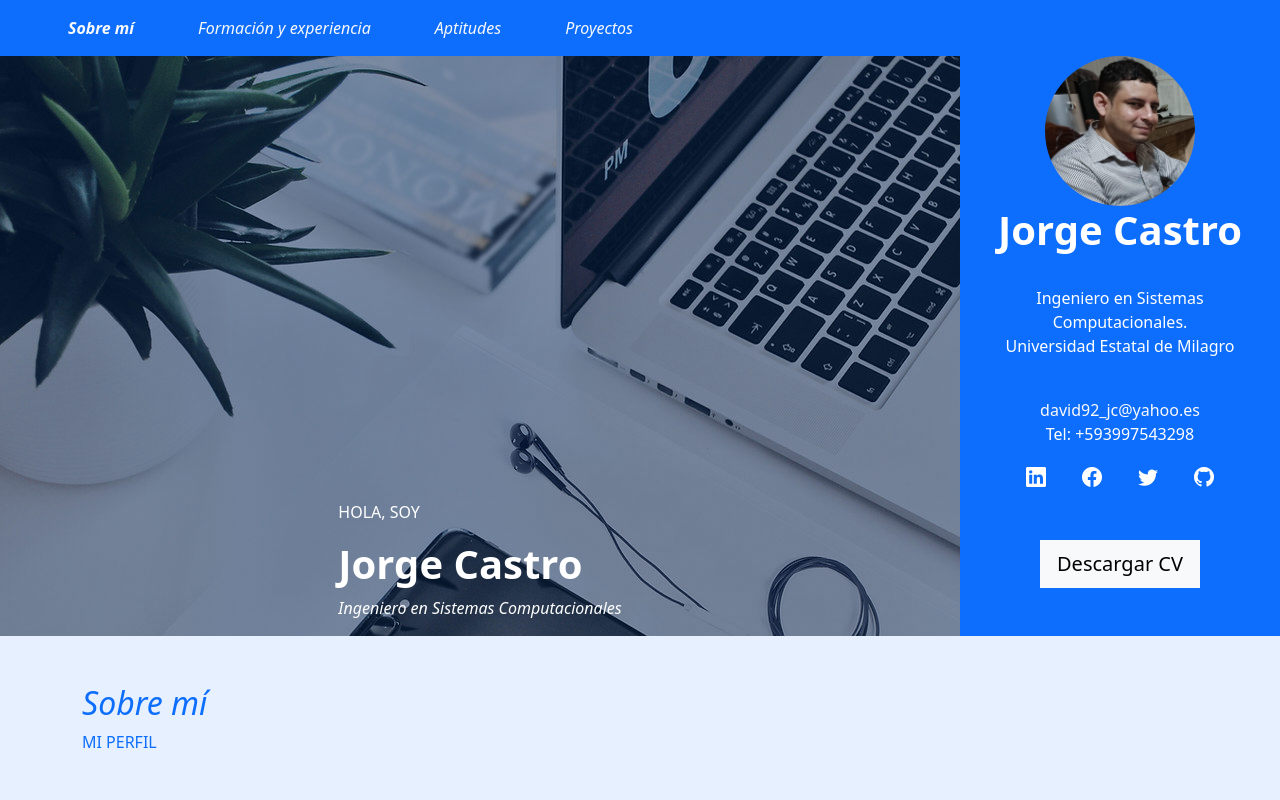
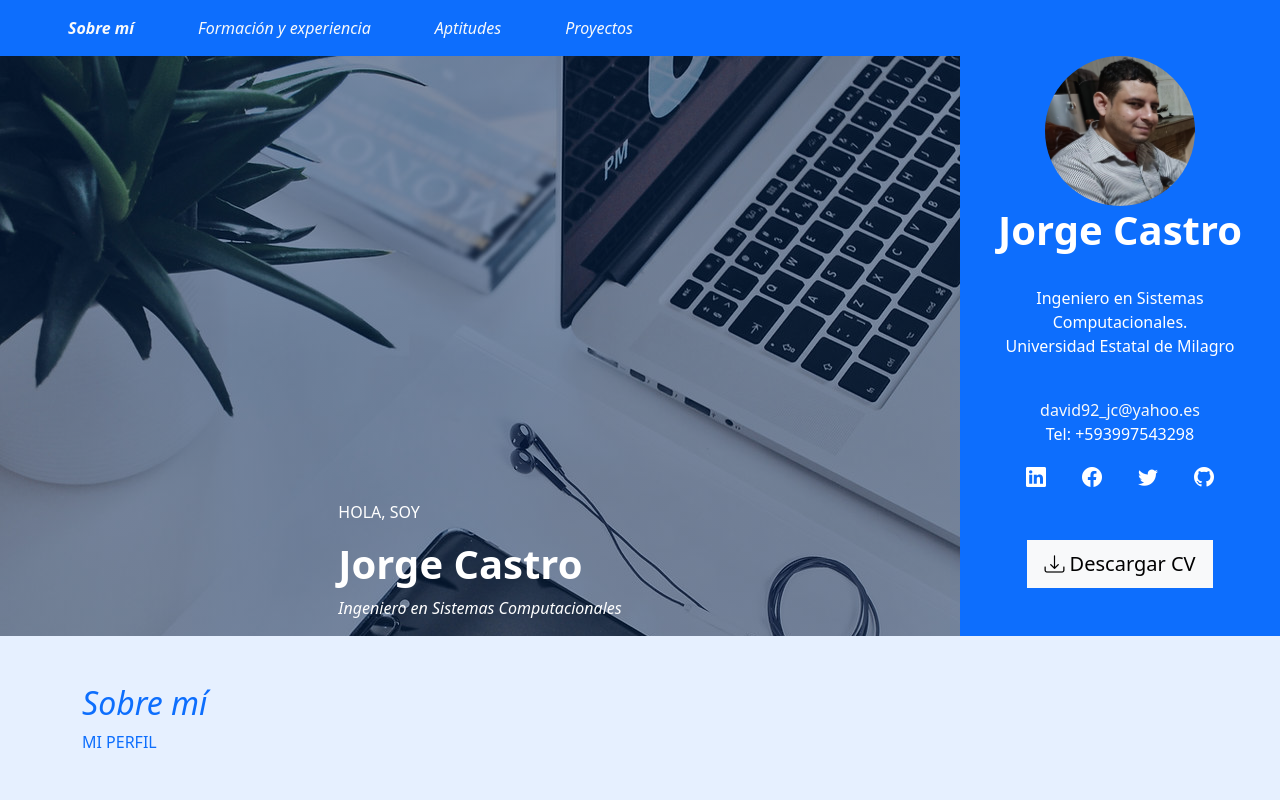
Before and after one commit to jeici21/portfolio, a React (Vite) app: page / in a window 1280 px wide. Shown: the top 800 px of the page. Built offline with nearby package versions, Linux system fonts and the light colour scheme.

Commit message:
correcciones menores

```diff
--- a/src/components/Portada.tsx
+++ b/src/components/Portada.tsx
@@ -1,19 +1,13 @@
 import styled from 'styled-components'
 import fondo from '../assets/fondo.jpg'
 import yo from '../assets/yo.jpeg'
+import CV from '/Jorge_Castro_Vargas.pdf'
 
 const Div = styled.div`
     background: linear-gradient(rgba(1, 33, 82, 0.5), rgba(1, 33, 82, 0.5)), url(${fondo}) fixed;
 `;
 
 const Portada = () => {
-    const handleDownloadCV = () => {
-        const downloadLink = document.createElement('a');
-        downloadLink.href = '/Jorge_Castro_Vargas.pdf';
-        downloadLink.download = 'Jorge Castro Vargas.pdf';
-        downloadLink.click();
-    };
-
     return (
         <div className='container-fluid'>
             <div className="row">
@@ -27,19 +21,24 @@ const Portada = () => {
                 <div className="col text-bg-primary text-center">
                     <img src={yo} alt="Yo" width="150" height='150' className='rounded-circle' />
                     <h1 className='fw-bold'>Jorge Castro</h1>
-                    <p className='py-4'>Ingeniero en Sistemas Computacionales. <br/>Universidad Estatal de Milagro</p>
+                    <p className='py-4'>Ingeniero en Sistemas Computacionales. <br />Universidad Estatal de Milagro</p>
                     <a href="mailto:david92_jc@yahoo.es" className='link-light link-underline-opacity-0 link-underline-opacity-100-hover'>
                         david92_jc@yahoo.es
                     </a>
                     <p>Tel: +593997543298</p>
                     <div className='row px-5 fs-5'>
-                        <a href="https://www.linkedin.com/in/jorge-castro-vargas-7242a8129/" target='_blank' className='col bi bi-linkedin text-white' />
-                        <a href="https://www.facebook.com/jeici21/" target='_blank' className='col bi bi-facebook text-white' />
-                        <a href="https://twitter.com/cijei21" target='_blank' className='col bi bi-twitter text-white' />
-                        <a href="https://github.com/jeici21" target='_blank' className='col bi bi-github text-white' />
+                        <a href="https://www.linkedin.com/in/jorge-castro-vargas-7242a8129/"
+                            rel="noopener noreferrer" target='_blank' className='col bi bi-linkedin text-white' />
+                        <a href="https://www.facebook.com/jeici21/" target='_blank'
+                            rel="noopener noreferrer" className='col bi bi-facebook text-white' />
+                        <a href="https://twitter.com/cijei21" target='_blank'
+                            rel="noopener noreferrer" className='col bi bi-twitter text-white' />
+                        <a href="https://github.com/jeici21" target='_blank'
+                            rel="noopener noreferrer" className='col bi bi-github text-white' />
                     </div>
-                    <button onClick={handleDownloadCV} className='btn btn-light btn-lg my-5 rounded-0'>
-                        Descargar CV
+                    <button onClick={() => window.open(CV, '_blank')}
+                        className='btn btn-light btn-lg my-5 rounded-0' aria-label="Descargar CV">
+                        <i className="bi bi-download" /> Descargar CV
                     </button>
                 </div>
             </div>
```
